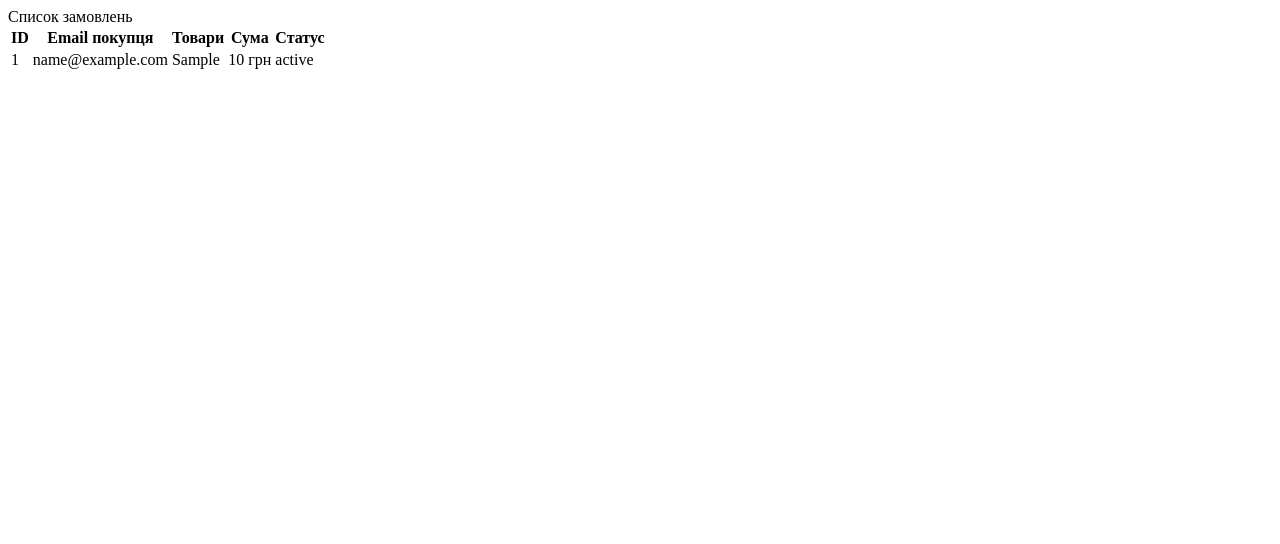
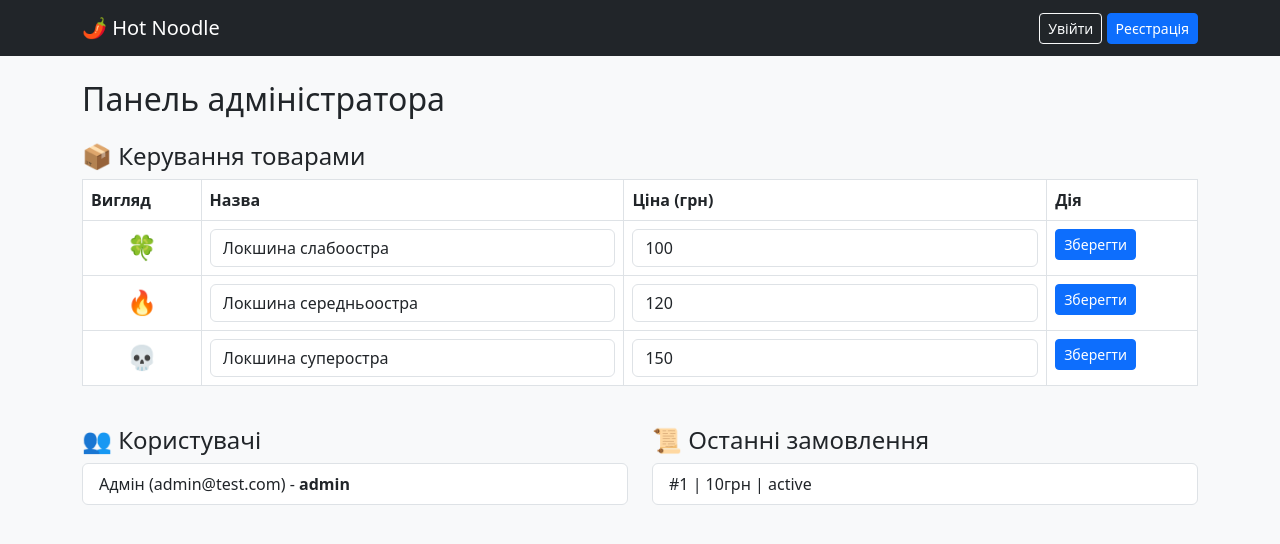
Before and after one commit to masyago50134/cs50, a Flask app: page /admin in a window 1280 px wide. Shown: the top 544 px of the page. Run offline with Flask 3, Linux system fonts and the light colour scheme; the visitor is signed in with stand-in values (Sample User, id 1); tables that the repository leaves empty hold one stand-in row (values such as "Sample post").

Commit message:
Update admin.html

```diff
--- a/templates/admin.html
+++ b/templates/admin.html
@@ -1,27 +1,44 @@
-<div class="card mt-4 shadow-sm">
-    <div class="card-header bg-primary text-white">Список замовлень</div>
-    <div class="card-body">
-        <table class="table">
-            <thead>
+{% extends "base.html" %}
+{% block content %}
+<h2>Панель адміністратора</h2>
+
+<div class="row mt-4">
+    <div class="col-md-12">
+        <h4>📦 Керування товарами</h4>
+        <table class="table table-bordered bg-white">
+            <thead><tr><th>Вигляд</th><th>Назва</th><th>Ціна (грн)</th><th>Дія</th></tr></thead>
+            <tbody>
+                {% for p in products %}
                 <tr>
-                    <th>ID</th>
-                    <th>Email покупця</th>
-                    <th>Товари</th>
-                    <th>Сума</th>
-                    <th>Статус</th>
-                </tr>
-            </thead>
-            <tbody>
-                {% for order in orders %}
-                <tr>
-                    <td>{{ order.id }}</td>
-                    <td>{{ order.user_email }}</td>
-                    <td>{{ order.items }}</td>
-                    <td>{{ order.total }} грн</td>
-                    <td><span class="badge bg-info">{{ order.status }}</span></td>
+                    <form method="POST" action="/admin/edit_product/{{ p.id }}">
+                        <td class="text-center" style="font-size: 1.5rem;">{{ p.img }}</td>
+                        <td><input type="text" name="name" value="{{ p.name }}" class="form-control"></td>
+                        <td><input type="number" name="price" value="{{ p.price }}" class="form-control"></td>
+                        <td><button type="submit" class="btn btn-primary btn-sm">Зберегти</button></td>
+                    </form>
                 </tr>
                 {% endfor %}
             </tbody>
         </table>
     </div>
 </div>
+
+<div class="row mt-4">
+    <div class="col-md-6">
+        <h4>👥 Користувачі</h4>
+        <ul class="list-group">
+            {% for u in users %}
+            <li class="list-group-item">{{ u.name }} ({{ u.email }}) - <b>{{ u.role }}</b></li>
+            {% endfor %}
+        </ul>
+    </div>
+    <div class="col-md-6">
+        <h4>📜 Останні замовлення</h4>
+        <ul class="list-group">
+            {% for o in orders %}
+            <li class="list-group-item">#{{ o.id }} | {{ o.total }}грн | {{ o.status }}</li>
+            {% endfor %}
+        </ul>
+    </div>
+</div>
+{% endblock %}
```
